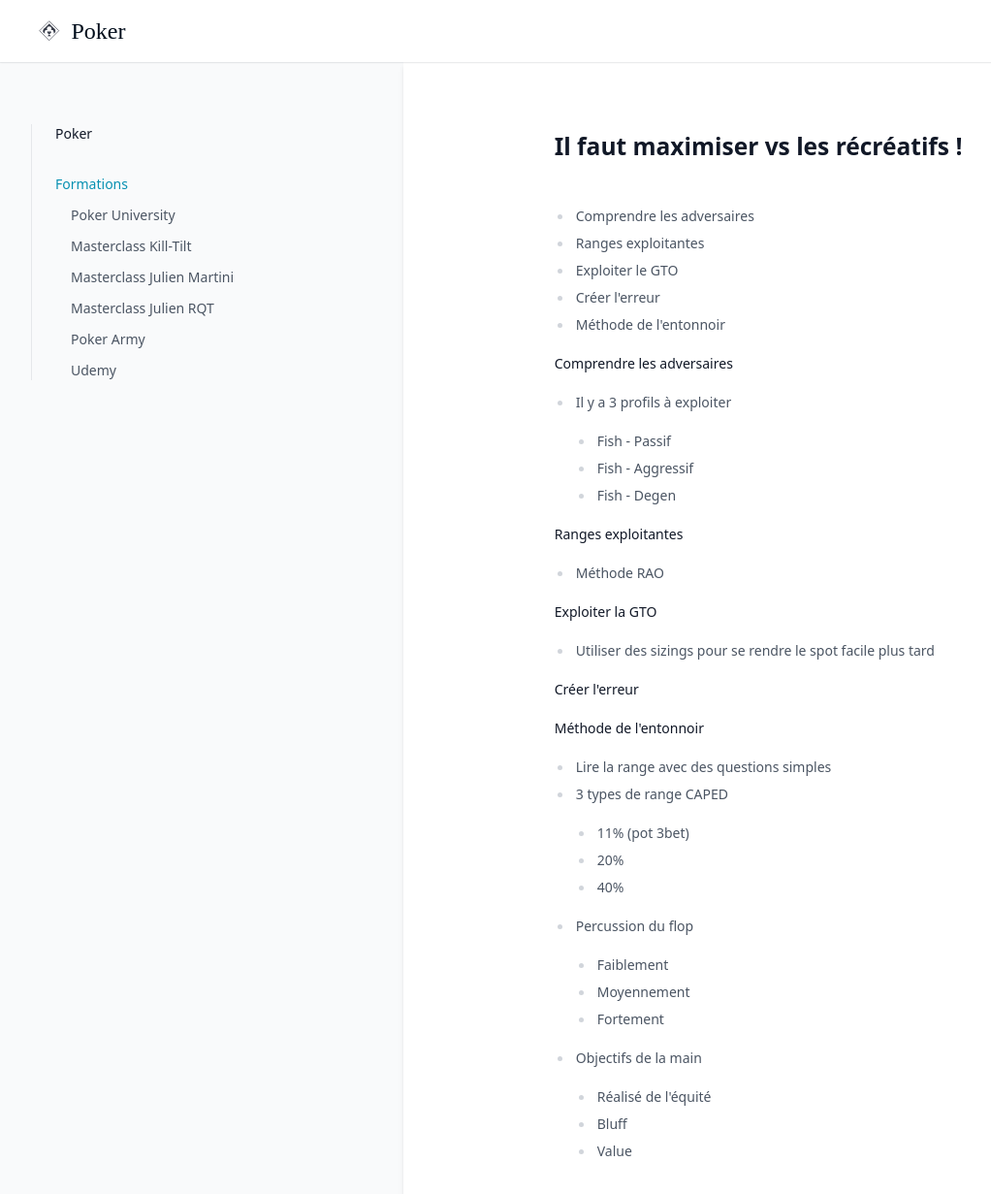
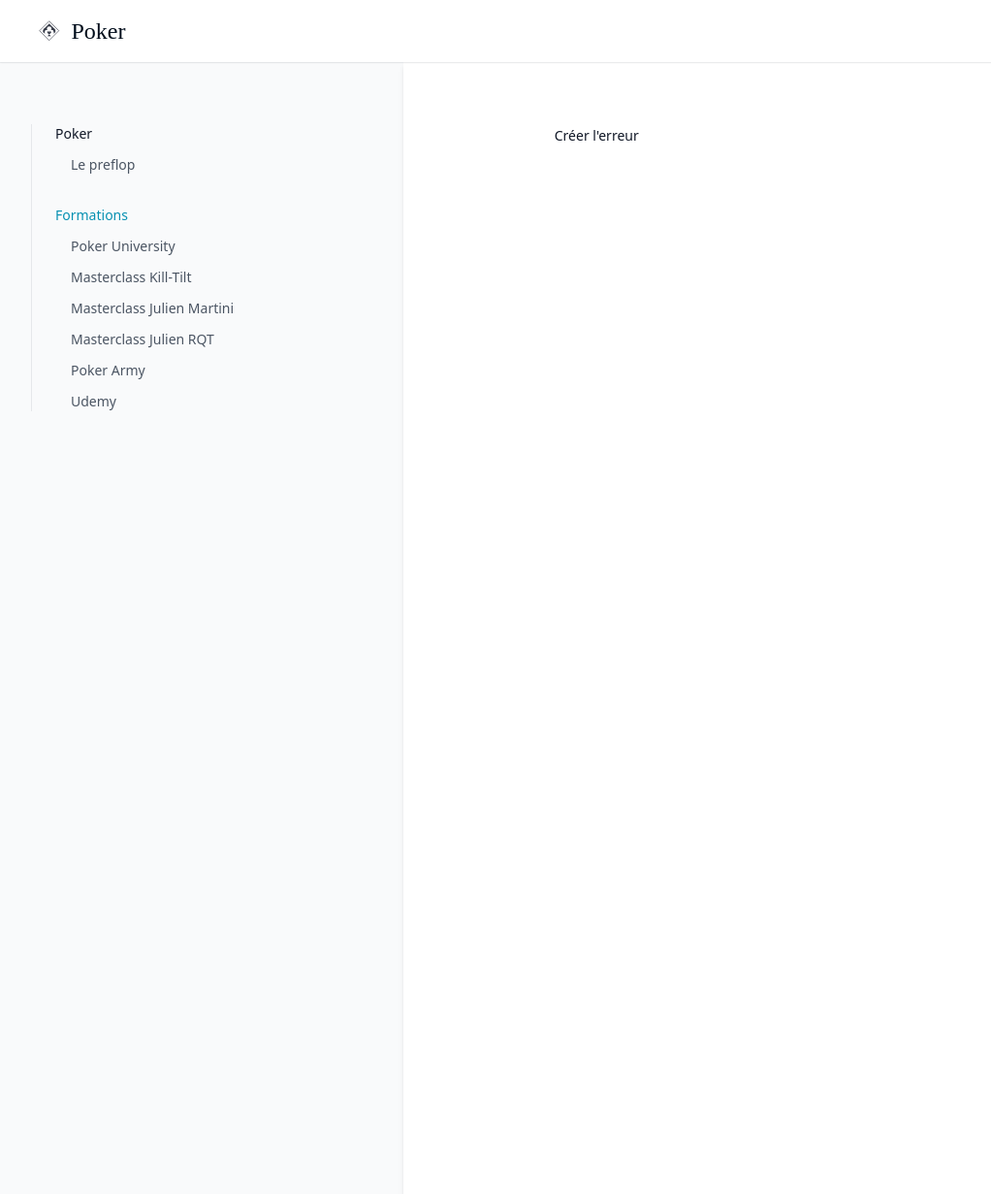
Before and after one commit to greglejeune/ebook, a Jekyll site: the page built from _poker/module1.md, in a window 1280 px wide and 1279 px high. Shown: the top 1231 px of the window at 97% size, without its empty margins (0-1022 px from the left). Built offline with Jekyll 4.4.1, drawn with Linux system fonts in a browser that asks for light colours.

Commit message:
Update module1.md

```diff
--- a/_poker/module1.md
+++ b/_poker/module1.md
@@ -1,68 +1,9 @@
 ---
 layout: poker
-title: "Iniation à la Poker Army"
-category: baki
+title: "Le preflop"
+category: pu
 ---
 
-<h1>Il faut maximiser vs les récréatifs !</h1>
 
-<ul>
-  <li>Comprendre les adversaires</li>
-  <li>Ranges exploitantes</li>
-  <li>Exploiter le GTO</li>
-  <li>Créer l'erreur</li>
-  <li>Méthode de l'entonnoir</li>
-</ul>
-
-<p style="text-align: justify;"><strong>Comprendre les adversaires</strong></p>
-<ul>
-  <li>
-    Il y a 3 profils à exploiter
-    <ul>
-      <li>Fish - Passif</li>
-      <li>Fish - Aggressif</li>
-      <li>Fish - Degen</li>
-    </ul>
-  </li>
-</ul>
-
-<p style="text-align: justify;"><strong>Ranges exploitantes</strong></p>
-<ul>
-  <li>Méthode RAO</li>
-</ul>
-
-<p style="text-align: justify;"><strong>Exploiter la GTO</strong></p>
-<ul>
-  <li>Utiliser des sizings pour se rendre le spot facile plus tard</li>
-</ul>
 
 <p style="text-align: justify;"><strong>Créer l'erreur</strong></p>
-
-<p style="text-align: justify;"><strong>Méthode de l'entonnoir</strong></p>
-<ul>
-  <li>Lire la range avec des questions simples</li>
-  <li>
-    3 types de range CAPED
-    <ul>
-      <li>11% (pot 3bet)</li>
-      <li>20%</li>
-      <li>40%</li>
-    </ul>
-  </li>
-  <li>
-    Percussion du flop
-    <ul>
-      <li>Faiblement</li>
-      <li>Moyennement</li>
-      <li>Fortement</li>
-    </ul>
-  </li>
-  <li>
-    Objectifs de la main
-    <ul>
-      <li>Réalisé de l'équité</li>
-      <li>Bluff</li>
-      <li>Value</li>
-    </ul>
-  </li>
-</ul>
```
